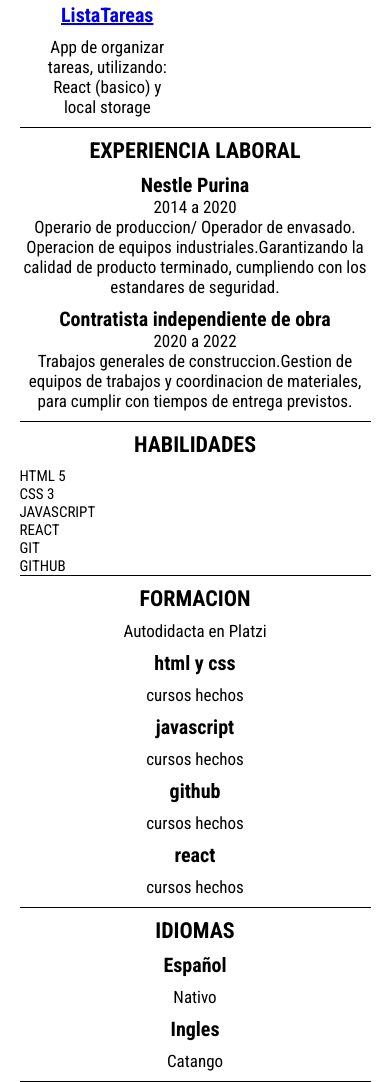
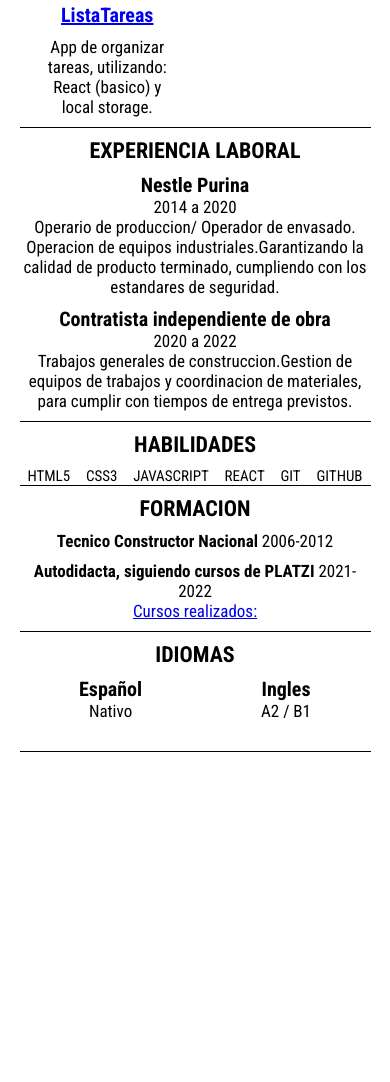
Before and after one commit to nicolas4746/CV-Goitia-Nicolas, a plain HTML site: page index.html in a window 390 px wide. Shown: the part 531-1613 px from the top of the page. After the commit the page ends 1283 px from the top, so only its background shows below. Drawn offline with Linux system fonts and the light colour scheme.

Commit message:
terminado version mobile

```diff
--- a/index.html
+++ b/index.html
@@ -61,7 +61,7 @@
 								<h2>
 									<a href="https://nicolas4746.github.io/listaTareas/" target="_blank">ListaTareas</a>
 								</h2>
-								<p>App de organizar tareas, utilizando: React (basico) y local storage</p>
+								<p>App de organizar tareas, utilizando: React (basico) y local storage.</p>
 							</li>
 						</ul>
 					</div>
@@ -108,8 +108,8 @@
 			</div>
 			<div>
 				<ul>
-					<li>HTML 5</li>
-					<li>CSS 3</li>
+					<li>HTML5</li>
+					<li>CSS3</li>
 					<li>JAVASCRIPT</li>
 					<li>REACT</li>
 					<li>GIT</li>
@@ -120,39 +120,30 @@
 		<section class="training">
 			<div>
 				<h1>FORMACION</h1>
-				<p>Autodidacta en Platzi</p>
 			</div>
 			<div>
 				<article>
-					<h2>html y css</h2>
-					<p>cursos hechos</p>
+					<p> <b>Tecnico Constructor Nacional</b> 2006-2012 </p>
+
+					<p> <b>Autodidacta, siguiendo cursos de PLATZI</b> 2021-2022 <br>
+						<a href="https://platzi.com/p/nicolas4746/" target="_blank">Cursos realizados:</a> </p>
+
 				</article>
-				<article>
-					<h2>javascript</h2>
-					<p>cursos hechos</p>
-				</article>
-				<article>
-					<h2>github</h2>
-					<p>cursos hechos</p>
-				</article>
-				<article>
-					<h2>react</h2>
-					<p>cursos hechos</p>
-				</article>
+
 			</div>
 		</section>
 		<section class="languages">
 			<div>
 				<h1>IDIOMAS</h1>
 			</div>
-			<div>
+			<div class="languages-container">
 				<article>
 					<h2>Español</h2>
 					<p>Nativo</p>
 				</article>
 				<article>
 					<h2>Ingles</h2>
-					<p>Catango</p>
+					<p>A2 / B1</p>
 				</article>
 			</div>
 		</section>
--- a/style.css
+++ b/style.css
@@ -134,6 +134,11 @@ text-align: center;
 .skills{
 	border-bottom: solid 1px black;
 }
+.skills ul{
+	display: flex;
+	align-content: center;
+	justify-content: space-around;
+}
 .training{
 	border-bottom: solid 1px black;
 }
@@ -147,3 +152,13 @@ text-align: center;
 .projects-container{
 	width: 40%;
 }
+.languages-container{
+	display: flex;
+	justify-content: space-around;
+}
+.languages-container h2{
+	margin-bottom: 0;
+}
+.languages-container p{
+	margin-bottom: 3rem;
+}
```
